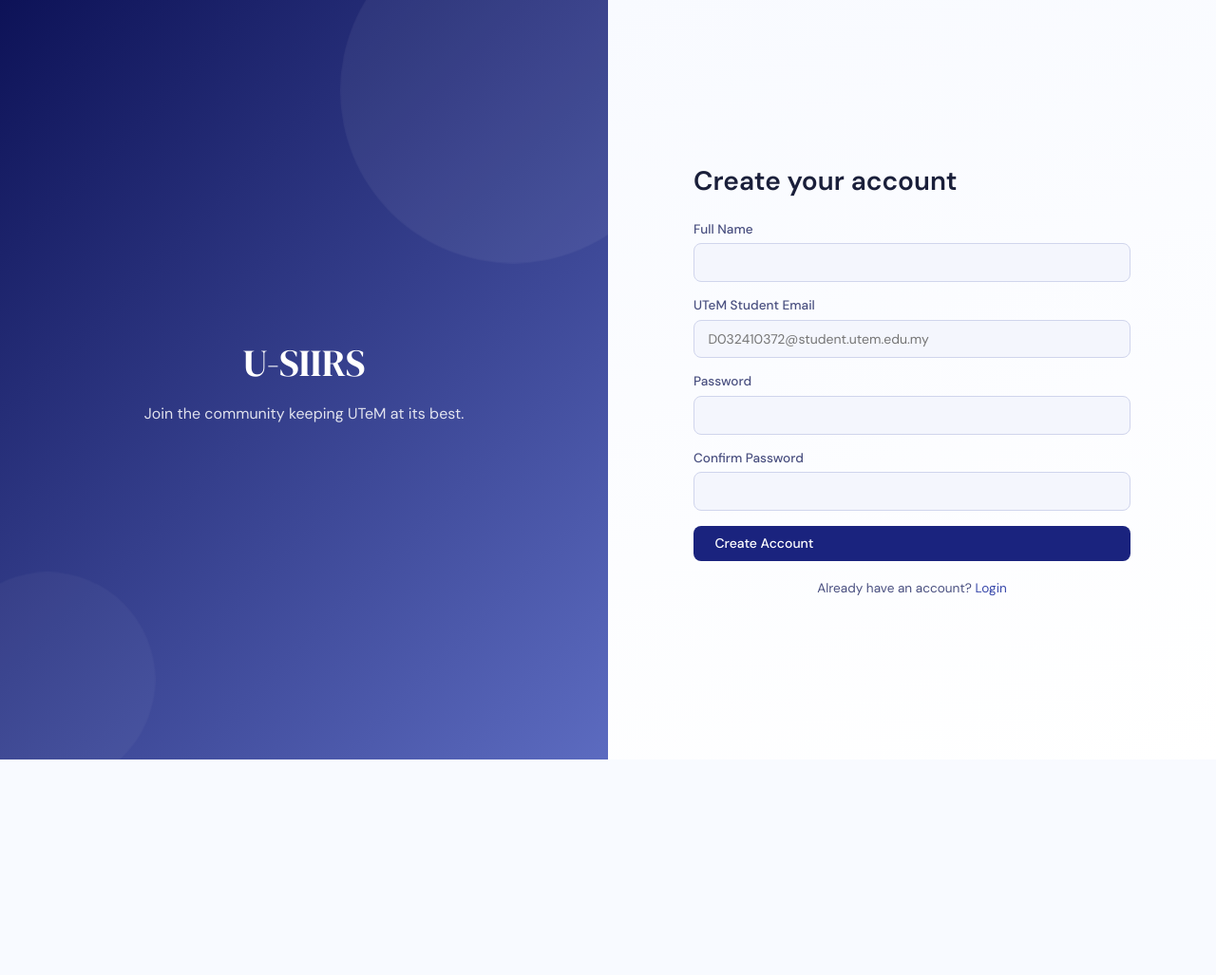
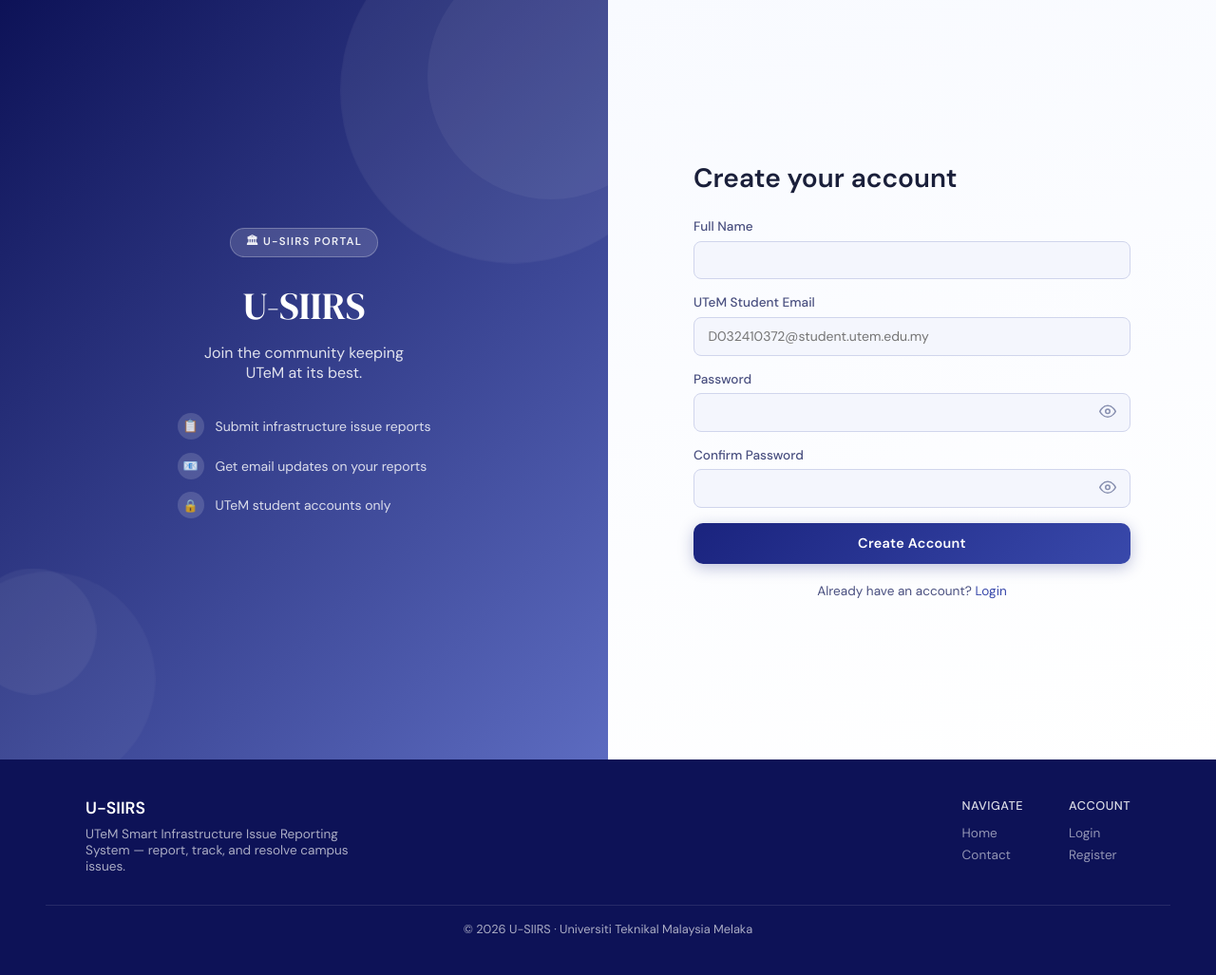
Before and after one commit to Reza141106/U-SIIRS, a PHP site: page /register.php in a window 1280 px wide. Shown: the whole page at 95% size. Before the commit the page ends 800 px from the top, so only its background shows below. Run offline with PHP 8.4, Linux system fonts and the light colour scheme.

Commit message:
Modified register.php - Reza

```diff
--- a/register.php
+++ b/register.php
@@ -8,7 +8,7 @@ if ($_SERVER['REQUEST_METHOD']==='POST') {
     $pw2 = $_POST['password2'] ?? '';
     if (strlen($name)<2 || strlen($name)>100) $err='Name must be 2-100 chars.';
     elseif (!filter_var($email, FILTER_VALIDATE_EMAIL)) $err='Invalid email.';
-    elseif (!preg_match('/^[a-z]\d{9}@student\.utem\.edu\.my$/i', $email)) $err='Must use a valid UTeM student email (e.g. D123456789@student.utem.edu.my).';
+    elseif (!preg_match('/^[a-z]\d{9}@student\.utem\.edu\.my$/i', $email)) $err='Must use a valid UTeM student email (e.g. D032410372@student.utem.edu.my).';
     elseif (strlen($pw)<8) $err='Password must be at least 8 characters.';
     elseif (!preg_match('/[A-Z]/',$pw) || !preg_match('/[a-z]/',$pw) || !preg_match('/[0-9]/',$pw)) $err='Password must include upper, lower and digit.';
     elseif ($pw !== $pw2) $err='Passwords do not match.';
@@ -30,9 +30,17 @@ include __DIR__.'/includes/header.php';
 ?>
 <div class="auth-layout">
   <div class="auth-left">
-    <div style="color:#fff; text-align:center;">
-      <div style="font-family:'DM Serif Display',serif; font-size:2.5rem;">U-SIIRS</div>
-      <p style="opacity:.85; margin-top:1rem;">Join the community keeping UTeM at its best.</p>
+    <div class="auth-shape" style="width:260px;height:260px;top:-50px;right:-70px;"></div>
+    <div class="auth-shape" style="width:130px;height:130px;bottom:60px;left:-30px;animation:auth-float 9s ease-in-out infinite;"></div>
+    <div class="auth-left-content">
+      <div class="auth-brand-badge">&#x1F3DB; U-SIIRS Portal</div>
+      <div class="auth-brand-title">U-SIIRS</div>
+      <p class="auth-brand-sub">Join the community keeping<br>UTeM at its best.</p>
+      <ul class="auth-features">
+        <li><span class="auth-feat-icon">&#x1F4CB;</span> Submit infrastructure issue reports</li>
+        <li><span class="auth-feat-icon">&#x1F4E7;</span> Get email updates on your reports</li>
+        <li><span class="auth-feat-icon">&#x1F512;</span> UTeM student accounts only</li>
+      </ul>
     </div>
   </div>
   <div class="auth-right">
@@ -43,12 +51,24 @@ include __DIR__.'/includes/header.php';
         <input type="hidden" name="csrf" value="<?= e(csrf_token()) ?>">
         <div class="form-group"><label class="form-label">Full Name</label><input class="form-control" name="full_name" required maxlength="100" value="<?= e($_POST['full_name'] ?? '') ?>"></div>
         <div class="form-group"><label class="form-label">UTeM Student Email</label><input type="email" class="form-control" name="email" required maxlength="255" value="<?= e($_POST['email'] ?? '') ?>" placeholder="D032410372@student.utem.edu.my"></div>
-        <div class="form-group"><label class="form-label">Password</label><input type="password" class="form-control" name="password" required minlength="8"></div>
-        <div class="form-group"><label class="form-label">Confirm Password</label><input type="password" class="form-control" name="password2" required minlength="8"></div>
-        <button class="btn btn-primary" style="width:100%;">Create Account</button>
+        <div class="form-group">
+          <label class="form-label">Password</label>
+          <div class="input-wrap">
+            <input type="password" class="form-control" name="password" id="pwField" required minlength="8" autocomplete="new-password">
+            <button type="button" class="pw-toggle" onclick="togglePw('pwField', this)" aria-label="Show/hide password"><svg width="18" height="18" fill="none" stroke="currentColor" stroke-width="2" viewBox="0 0 24 24"><path d="M1 12s4-8 11-8 11 8 11 8-4 8-11 8-11-8-11-8z"/><circle cx="12" cy="12" r="3"/></svg></button>
+          </div>
+        </div>
+        <div class="form-group">
+          <label class="form-label">Confirm Password</label>
+          <div class="input-wrap">
+            <input type="password" class="form-control" name="password2" id="pwField2" required minlength="8" autocomplete="new-password">
+            <button type="button" class="pw-toggle" onclick="togglePw('pwField2', this)" aria-label="Show/hide password"><svg width="18" height="18" fill="none" stroke="currentColor" stroke-width="2" viewBox="0 0 24 24"><path d="M1 12s4-8 11-8 11 8 11 8-4 8-11 8-11-8-11-8z"/><circle cx="12" cy="12" r="3"/></svg></button>
+          </div>
+        </div>
+        <button class="btn btn-login btn-full">Create Account</button>
       </form>
       <div class="auth-switch">Already have an account? <a class="link" href="<?= BASE_URL ?>/login.php">Login</a></div>
     </div>
   </div>
 </div>
-</div></body></html>
+<?php include __DIR__.'/includes/footer.php'; ?>
```
